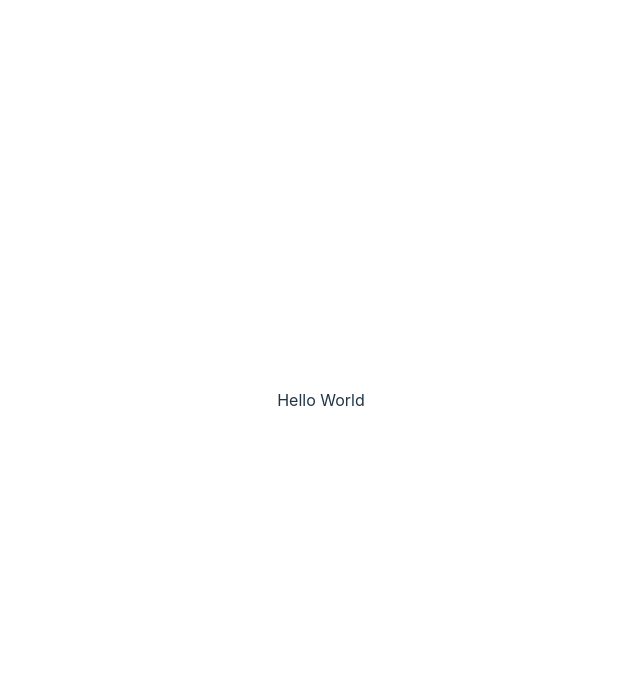
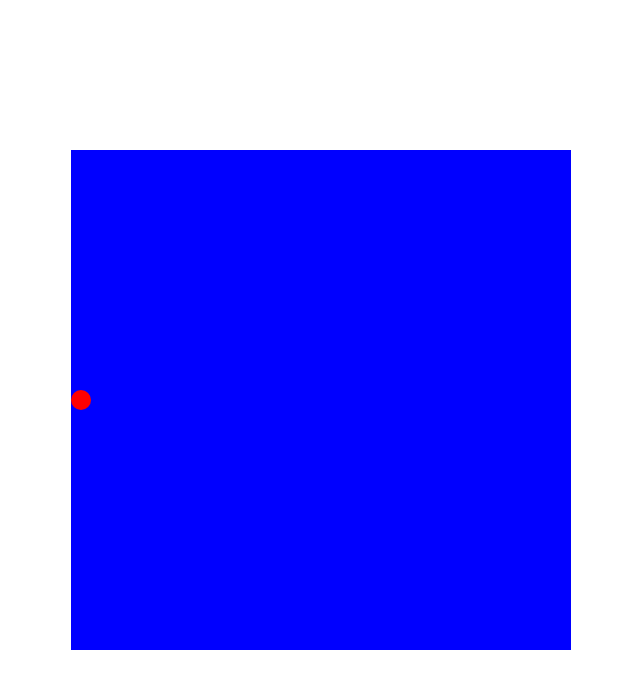
Before and after one commit to beingRish/Flappy-Bird-Game, a React (Vite) app: page / in a window 1280 px wide. Shown: the top 688 px of the page, without its empty margins (319-959 px from the left). Built offline with nearby package versions, Linux system fonts and the light colour scheme.

Commit message:
Developed the UI

```diff
--- a/src/App.jsx
+++ b/src/App.jsx
@@ -1,12 +1,31 @@
 import { useState } from 'react'
 import './App.css'
 
+const BIRD_SIZE = 20;
+const GAME_HEIGHT = 500;
+const GAME_WIDTH = 500;
+
 function App() {
-  const [count, setCount] = useState(0)
+  const [birdPosition, setBirdPosition] = useState(GAME_HEIGHT / 2 - BIRD_SIZE / 2);
+  const [score, setScore] = useState(0)
 
   return (
     <div className='App'>
-      <p>Hello World</p>
+      <div style={{
+        position: 'relative',
+        "backgroundColor": "blue",
+        width: `${GAME_HEIGHT}px`,
+        height: `${GAME_WIDTH}px`,
+      }}>
+        <div style={{
+          position: "absolute",
+          backgroundColor: "red",
+          width: `${BIRD_SIZE}px`,
+          height: `${BIRD_SIZE}px`,
+          borderRadius: "50%",
+          top: `${birdPosition}px`,
+        }}></div>
+      </div>
     </div>
   )
 }
```
